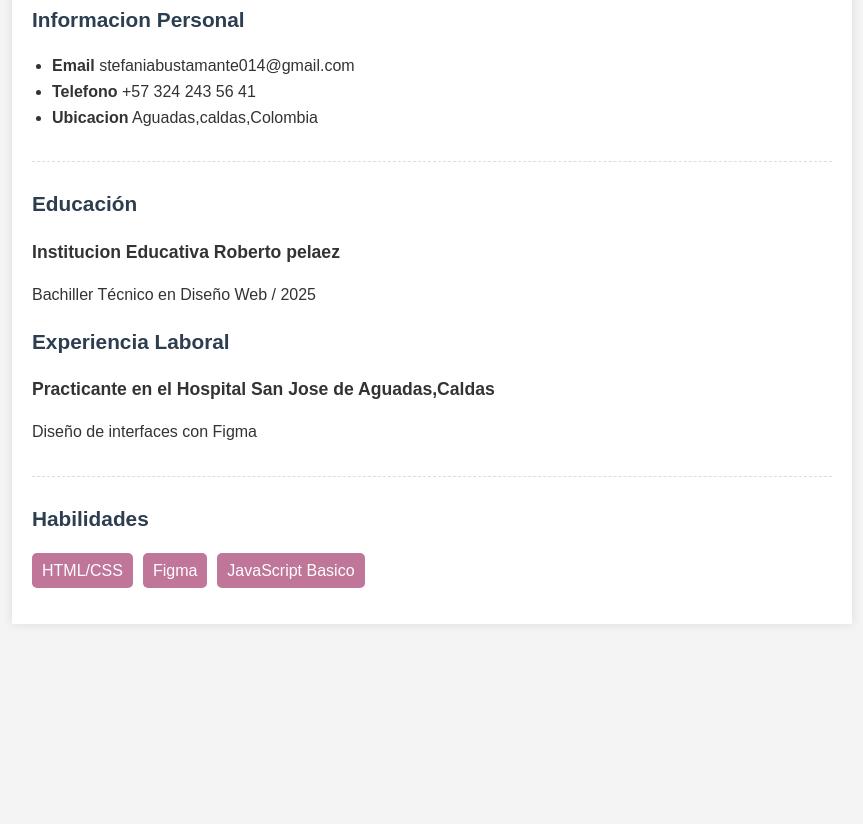
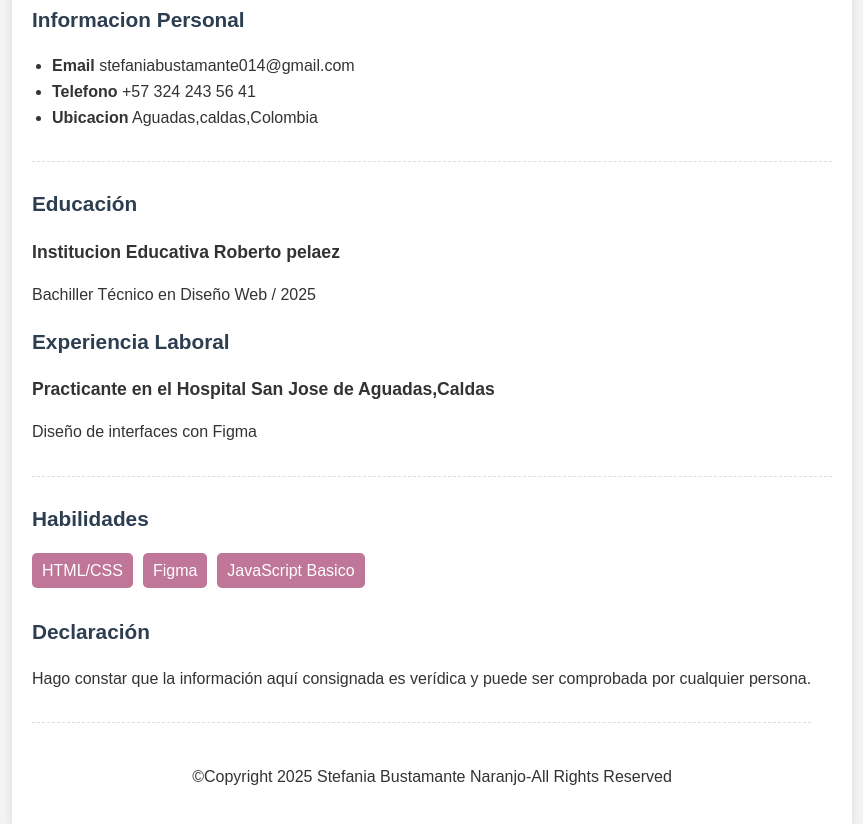
Before and after one commit to stefaniabustamante58385-art/HojaDeVida, a plain HTML site: page index.html in a window 1280 px wide. Shown: the part 369-1193 px from the top of the page, without its empty margins (208-1071 px from the left). Before the commit the page ends 1013 px from the top, so only its background shows below. Drawn offline with Linux system fonts and the light colour scheme.

Commit message:
Update index.html

```diff
--- a/index.html
+++ b/index.html
@@ -54,10 +54,19 @@
                      <li>Figma </li>
                      <li>JavaScript Basico </li>
 
+                    <section class="section">
+                        <h2> Declaración</h2>
+                        <p> Hago constar que la información aquí consignada es verídica y puede ser comprobada por cualquier persona.</p>
+                    </section>
+
                 </ul>
+                 <header>
+                <p>  ©Copyright 2025 Stefania Bustamante Naranjo-All Rights Reserved</p>
+                </header>
              </section>
         </div>
 
 
     </body>
+
 </html>
```
